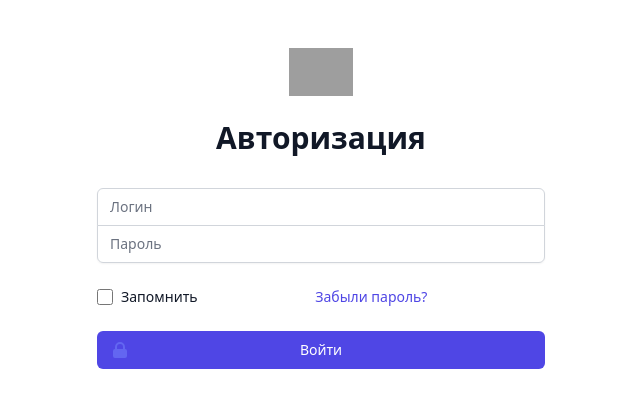
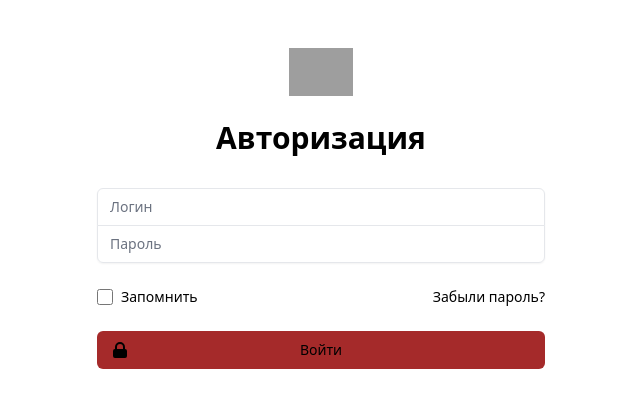
Before and after one commit to zakhep66/tip_service, a Django app: page /login in a window 1280 px wide. Shown: the top 408 px of the page, without its empty margins (319-959 px from the left). Run offline with Django 4.2, Linux system fonts and the light colour scheme; grey boxes are pictures that could not be loaded.

Commit message:
add styles for login form

```diff
--- /dev/null
+++ b/static/css/style.css
@@ -0,0 +1,3 @@
+button{
+    background-color: brown;
+}
--- a/templates/login.html
+++ b/templates/login.html
@@ -1,3 +1,4 @@
+{% load static %}
 <!doctype html>
 <html lang="ru">
 <head>
@@ -7,13 +8,14 @@
     <meta http-equiv="X-UA-Compatible" content="ie=edge">
     <title>Авторизация</title>
     <link href="https://unpkg.com/tailwindcss@^2/dist/tailwind.min.css" rel="stylesheet">
+    <link href="{% static 'css/style.css' %}" rel="stylesheet" type="text/css">
 </head>
 <body>
 <div class="min-h-full flex items-center justify-center py-12 px-4 sm:px-6 lg:px-8">
     <div class="max-w-md w-full space-y-8">
       <div>
         <img class="mx-auto h-12 w-auto" src="https://tailwindui.com/img/logos/workflow-mark-indigo-600.svg" alt="Workflow">
-        <h1 class="mt-6 text-center text-3xl font-extrabold text-gray-900">
+        <h1 class="mt-6 text-center text-3xl font-extrabold">
           Авторизация
         </h1>
       </div>
@@ -26,31 +28,31 @@
             <div class="rounded-md shadow-sm -space-y-px">
             <div>
                 <label for="username" class="sr-only">Логин</label>
-                <input id="login" name="username" type="login" autocomplete="login" required class="appearance-none rounded-none relative block w-full px-3 py-2 border border-gray-300 placeholder-gray-500 text-gray-900 rounded-t-md focus:outline-none focus:ring-indigo-500 focus:border-indigo-500 focus:z-10 sm:text-sm" placeholder="Логин">
+                <input id="login" name="username" type="login" autocomplete="login" required class="appearance-none rounded-none relative block w-full px-3 py-2 border placeholder-gray-500 rounded-t-md focus:outline-none focus:z-10 sm:text-sm" placeholder="Логин">
             </div>
             <div>
                 <label for="password" class="sr-only">Пароль</label>
-                <input id="password" name="password" type="password" autocomplete="current-password" required class="appearance-none rounded-none relative block w-full px-3 py-2 border border-gray-300 placeholder-gray-500 text-gray-900 rounded-b-md focus:outline-none focus:ring-indigo-500 focus:border-indigo-500 focus:z-10 sm:text-sm" placeholder="Пароль">
+                <input id="password" name="password" type="password" autocomplete="current-password" required class="appearance-none rounded-none relative block w-full px-3 py-2 border placeholder-gray-500 rounded-b-md focus:outline-none focus:z-10 sm:text-sm" placeholder="Пароль">
             </div>
             </div>
             <div class="flex items-center justify-between">
             <div class="flex items-center">
                 <input id="remember-me" name="remember-me" type="checkbox" class="h-4 w-4 text-indigo-600 focus:ring-indigo-500 border-gray-300 rounded">
-                <label for="remember-me" class="ml-2 block text-sm text-gray-900">
+                <label for="remember-me" class="ml-2 block text-sm remember-text">
                 Запомнить
                 </label>
             </div>
-            <div class="text-sm">
-                <a href="#" class="font-medium text-indigo-600 hover:text-indigo-500">
+            <div class="forgot text-sm">
+                <a href="#" class="font-medium">
                 Забыли пароль?
                 </a>
             </div>
-            <div class="mb-3">{{ f.errors}}</div>
         </div>
+        <div class="mb-3">{{ f.errors}}</div>
         <div>
-          <button type="submit" class="group relative w-full flex justify-center py-2 px-4 border border-transparent text-sm font-medium rounded-md text-white bg-indigo-600 hover:bg-indigo-700 focus:outline-none focus:ring-2 focus:ring-offset-2 focus:ring-indigo-500">
+          <button type="submit" class="group relative w-full flex justify-center py-2 px-4 border border-transparent text-sm font-medium rounded-md focus:outline-none focus:ring-2 focus:ring-offset-2">
             <span class="absolute left-0 inset-y-0 flex items-center pl-3">
-              <svg class="h-5 w-5 text-indigo-500 group-hover:text-indigo-400" xmlns="http://www.w3.org/2000/svg" viewBox="0 0 20 20" fill="currentColor" aria-hidden="true">
+              <svg class="h-5 w-5" xmlns="http://www.w3.org/2000/svg" viewBox="0 0 20 20" fill="currentColor" aria-hidden="true">
                 <path fill-rule="evenodd" d="M5 9V7a5 5 0 0110 0v2a2 2 0 012 2v5a2 2 0 01-2 2H5a2 2 0 01-2-2v-5a2 2 0 012-2zm8-2v2H7V7a3 3 0 016 0z" clip-rule="evenodd" />
               </svg>
             </span>
```
Also changed, not shown: tea_servise/static/css/style.css (added, +18 -0 lines).
